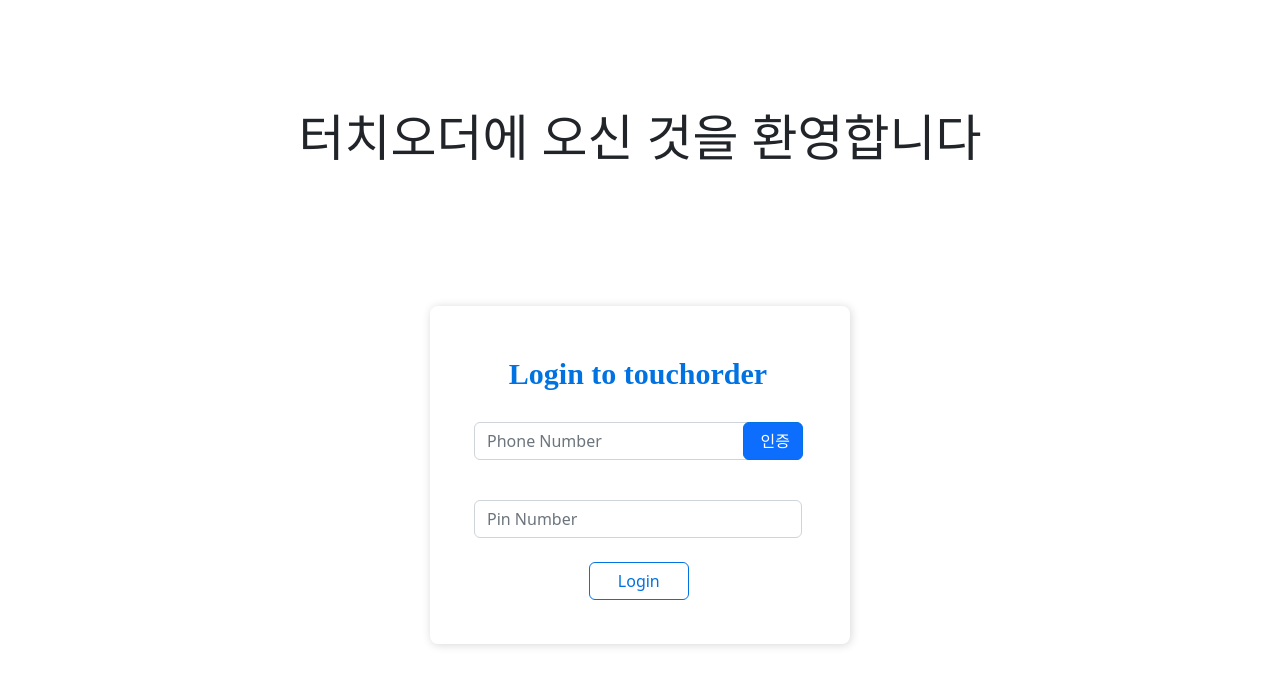
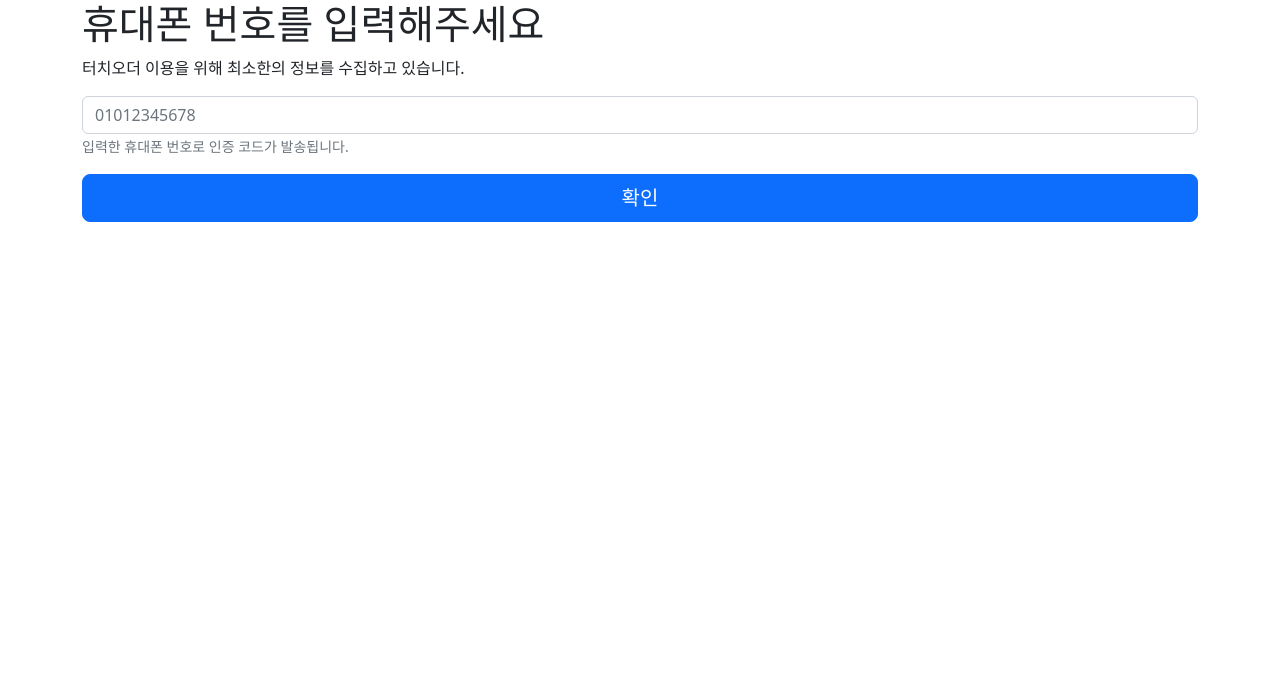
Before and after one commit to wincomi/touchorder, a Next.js app: page / in a window 1280 px wide. Shown: the top 686 px of the page. Built offline with nearby package versions, Linux system fonts and the light colour scheme.

Commit message:
index.tsx 통합

```diff
--- a/pages/index.js
+++ /dev/null
@@ -1,51 +0,0 @@
-import Link from 'next/link'
-import styles from '@styles/Choice.module.css'
-import { Form, Button } from 'react-bootstrap'
-
-export default () => {
-  return (
-    <>
-      <div className='container-fluid'>
-        <div className={styles.title}>터치오더에 오신 것을 환영합니다</div>
-      </div>
-      <Form>
-        <div className={styles.Auth_form_container}>
-          <div className={styles.Auth_form}>
-            <div className={styles.Auth_form_content}>
-              <h3 className={styles.Auth_form_title}>Login to touchorder</h3>
-
-              <div className={styles.form_group}>
-                <input
-                  type="text"
-                  className="form-control mt-3"
-                  placeholder="Phone Number"
-                ></input>
-              </div>
-              <Button className={styles.outline_success}>인증</Button>
-
-              <div className="form-group mt-3">
-                <input
-                  type="text"
-                  className="form-control mt-1"
-                  placeholder="Pin Number"
-                ></input>
-              </div>
-
-              <br />
-
-              <div className="login-button">
-                <Link href="/">
-                  <Button type="submit" className={styles.btn_success}>
-                    Login
-                  </Button>
-                </Link>
-              </div>
-
-              <br />
-            </div>
-          </div>
-        </div>
-      </Form>
-    </>
-  )
-}
--- a/pages/login.js
+++ b/pages/index.tsx
@@ -1,4 +1,4 @@
-import { Button, Form, Collapse } from 'react-bootstrap'
+import { Container, Button, Form, Collapse } from 'react-bootstrap'
 import { useState } from 'react'
 import axios from 'axios'
 import getAbsoluteURL from '@utils/absoluteURL'
@@ -8,7 +8,7 @@ export default ({ Login }) => {
     const [code, getcode] = useState("")
     const [isCert, showCert] = useState(false)
     const [userInfo, setUser] = useState({})
-    console.log()
+
     const checkCertCode = async () => {
         const body = {
             phoneNumber: PhoneNumber,
@@ -19,19 +19,22 @@ export default ({ Login }) => {
             .then((res) => console.log(res))
             .catch((err) => console.log(err))
     }
+
     const isUser = async () => {
+        console.log(getAbsoluteURL() + `/api/users`)
         await axios
             .get(getAbsoluteURL() + `/api/users`,
-                { params: { phoneNumber: PhoneNumber } },
-                { withCredentials: true })
+                { params: { phoneNumber: PhoneNumber } })
             .then((res) => {
                 console.log(res.data.message)
                 console.log(res.data.result)
                 setUser(res.data.result)
                 console.log(userInfo)
             })
+
         getCertCode()
     }
+
     const getCertCode = async () => {
         showCert(true)
         const body = {
@@ -42,8 +45,9 @@ export default ({ Login }) => {
             .then((res) => console.log(res))
             .catch((err) => console.log(err))
     }
+
     return (
-        <>
+        <Container>
             <h1>휴대폰 번호를 입력해주세요</h1>
             <p>터치오더 이용을 위해 최소한의 정보를 수집하고 있습니다.</p>
             <Form>
@@ -72,6 +76,6 @@ export default ({ Login }) => {
                     <Button variant="primary" size="lg" onClick={isUser}>확인</Button>
                 </div>
             </Form>
-        </>
+        </Container>
     )
 }
```
Also changed, not shown: pages/home.js (deleted, +0 -15 lines).
